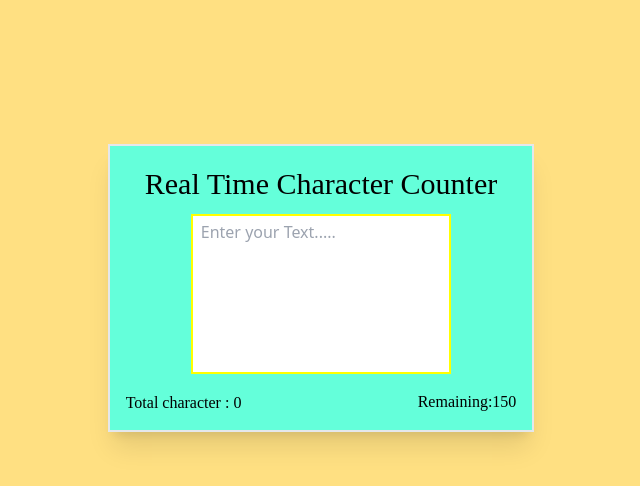
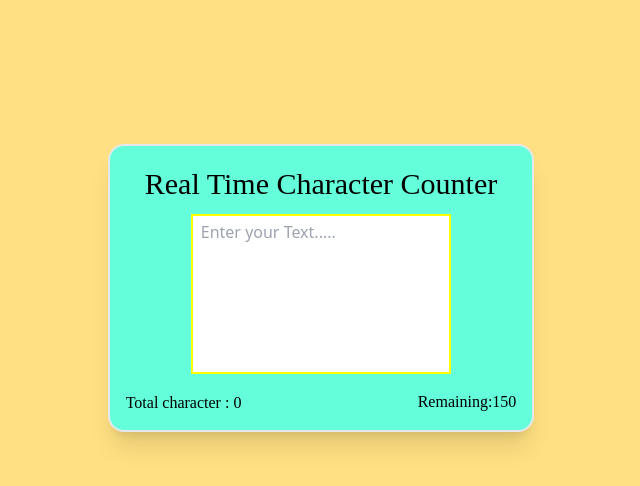
Before and after one commit to FixxooXD/Realtime-Character-Counter, a website: page index.html in a window 1280 px wide. Shown: the full height of the page, 319-959 px from the left. Drawn offline with Linux system fonts and the light colour scheme; a web font is replaced by a local one.

Commit message:
minor-changes

```diff
--- a/index.html
+++ b/index.html
@@ -26,7 +26,7 @@
     <title>Character-counter</title>
 </head>
 <body>
-      <div id="content-box" class="flex flex-col border-2 w-1/3 h-72 ml-auto mr-auto mt-36 px-4 shadow-xl">
+      <div id="content-box" class="flex flex-col border-2 w-1/3 h-72 ml-auto mr-auto mt-36 px-4 shadow-xl rounded-2xl">
    <div class="flex justify-center  mt-5 mb-3"><span class="title  text-3xl font-medium">Real Time Character Counter</span></div>
    <div class="flex justify-center" ><textarea id="textarea" placeholder="Enter your Text....."  maxlength="150" class="longInput  resize-none px-2 py-1 w-2/3 h-40"></textarea></div>
    <div class="flex flex-row justify-between mt-4">
```
Also changed, not shown: styles.css.
